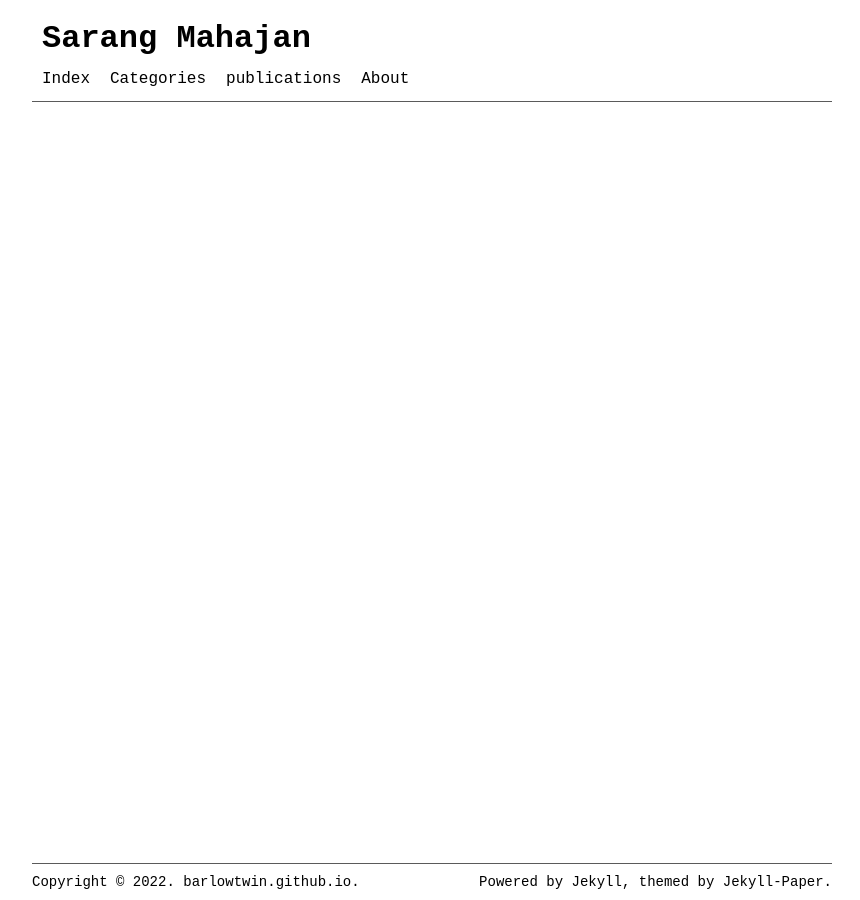
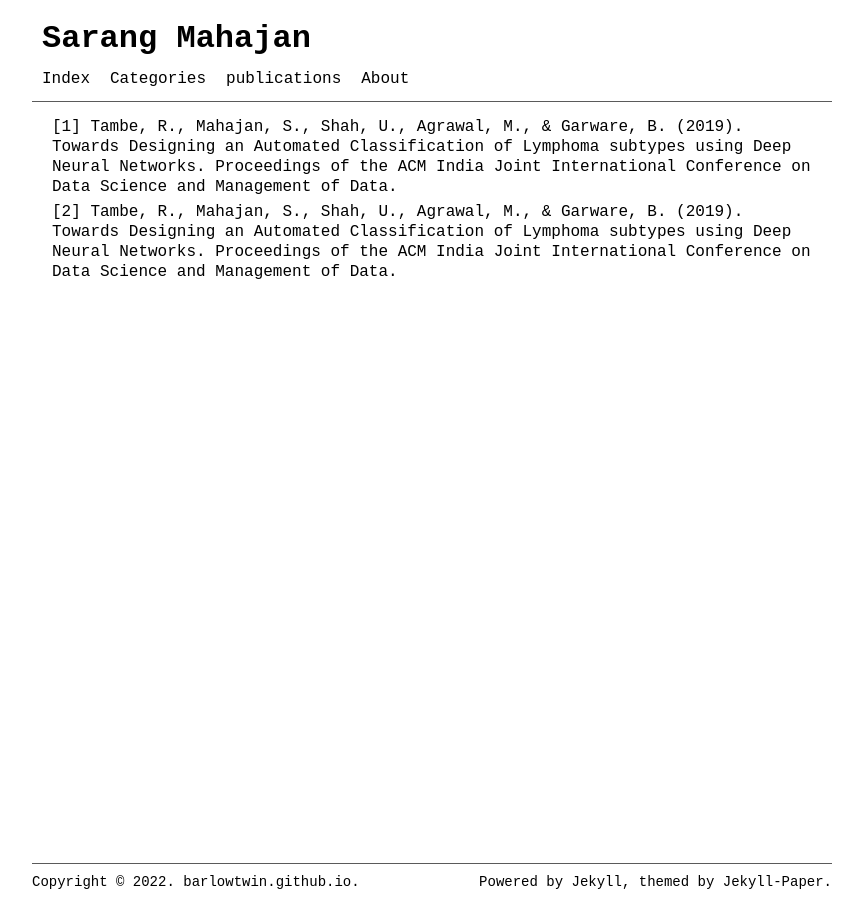
Before and after one commit to barlowtwin/sarang7m.github.io, a Jekyll site: the page built from pages/publications.md, in a window 1280 px wide. Shown: the whole page, without its empty margins (208-1068 px from the left). Built offline with Jekyll 4.4.1, drawn with Linux system fonts in a browser that asks for light colours.

Commit message:
Update publications.md

```diff
--- a/pages/publications.md
+++ b/pages/publications.md
@@ -3,3 +3,7 @@ layout: page
 title:
 permalink: /publications/
 ---
+
+[1] Tambe, R., Mahajan, S., Shah, U., Agrawal, M., & Garware, B. (2019). Towards Designing an Automated Classification of Lymphoma subtypes using Deep Neural Networks. Proceedings of the ACM India Joint International Conference on Data Science and Management of Data.
+
+[2] Tambe, R., Mahajan, S., Shah, U., Agrawal, M., & Garware, B. (2019). Towards Designing an Automated Classification of Lymphoma subtypes using Deep Neural Networks. Proceedings of the ACM India Joint International Conference on Data Science and Management of Data.
```
